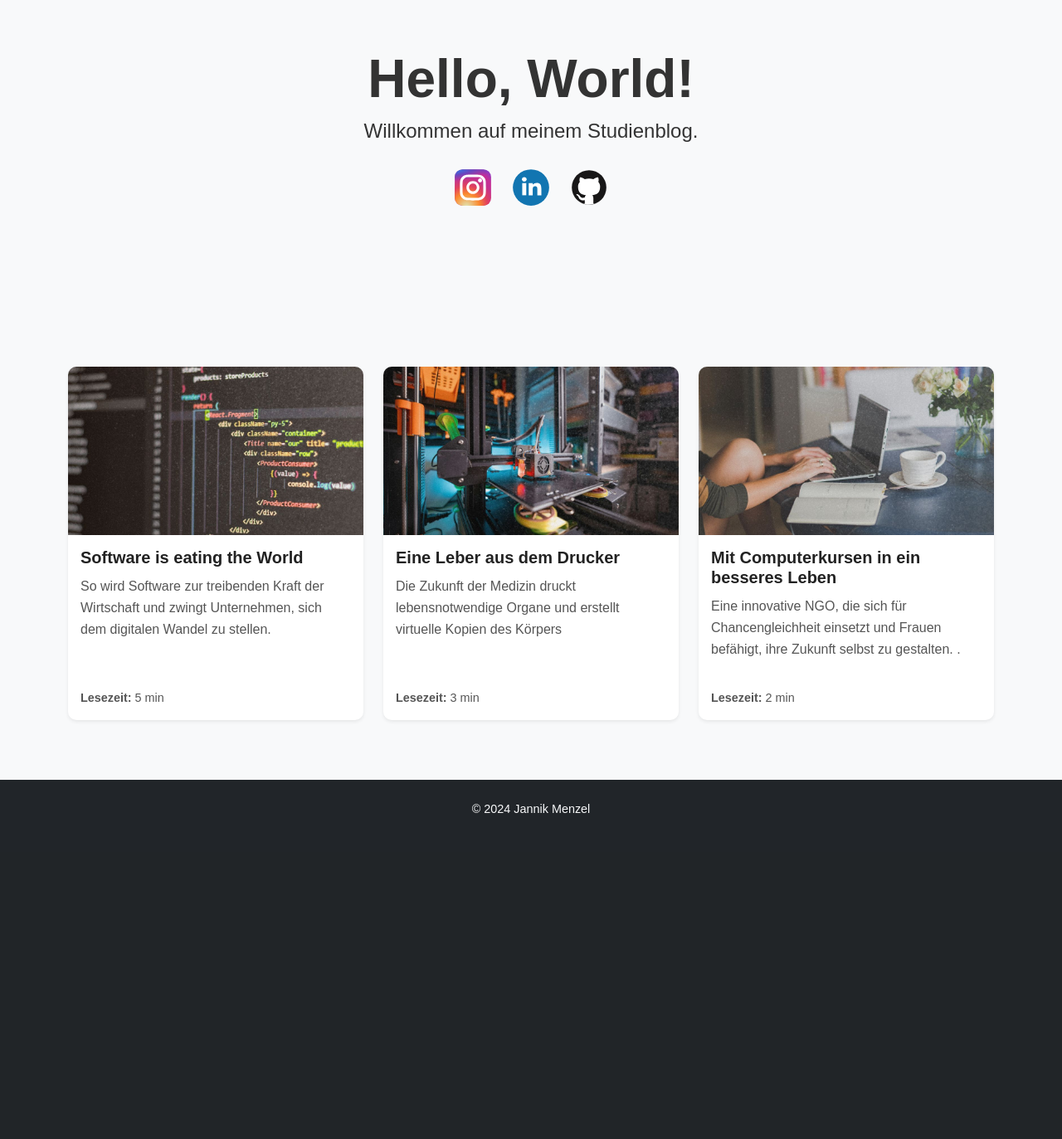
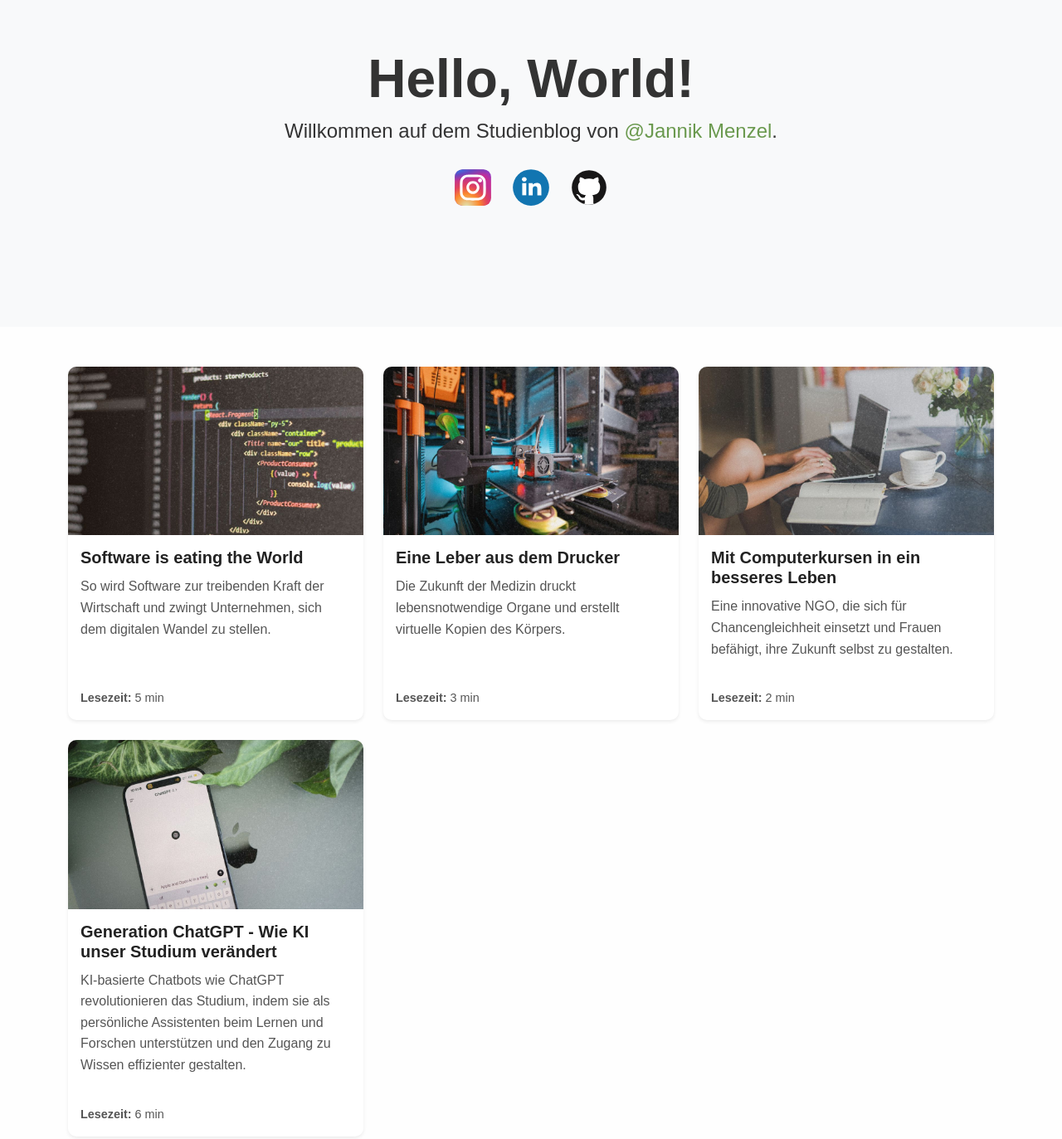
Before and after one commit to jannikmenzel/blog, a plain HTML site: page index.html in a window 1280 px wide. Shown: the part 160-1533 px from the top of the page at 83% size. Before the commit the page ends 1187 px from the top, so only its background shows below. Drawn offline with nearby package versions, Linux system fonts and the light colour scheme.

Commit message:
Artikel-4

```diff
--- a/css/styles.css
+++ b/css/styles.css
@@ -10,11 +10,16 @@ body {
     flex-direction: column;
     font-family: Arial, sans-serif;
     color: #333;
-    background-color: #f8f9fa;
+    background-color: #fefefe;
     min-height: 100vh;
     margin: 0;
     font-size: 1rem;
     line-height: 1.6;
+}
+
+.highlight-name {
+    color: #6a994e;
+    font-weight: normal;
 }
 
 /* ========================
@@ -55,6 +60,7 @@ body {
     color: #333;
     padding: 0 20px;
     overflow: hidden;
+    background-color: #f8f9fa;
 }
 
 .hero-section h1 {
--- a/index.html
+++ b/index.html
@@ -21,7 +21,7 @@
 <header class="hero-section text-center text-light">
     <div class="container py-5">
         <h1 class="display-3">Hello, World!</h1>
-        <p class="lead">Willkommen auf meinem Studienblog.</p>
+        <p class="lead">Willkommen auf dem Studienblog von <span class="highlight-name">@Jannik Menzel</span>.</p>
 
         <!-- Social Media Links -->
         <div class="social-links mt-4">
@@ -62,7 +62,7 @@
                     <img src="assets/Eine%20Leber%20aus%20dem%20Drucker.jpg" class="card-img-top" alt="Vorschaubild">
                     <div class="card-body">
                         <h5 class="card-title">Eine Leber aus dem Drucker</h5>
-                        <p class="card-text">Die Zukunft der Medizin druckt lebensnotwendige Organe und erstellt virtuelle Kopien des Körpers</p>
+                        <p class="card-text">Die Zukunft der Medizin druckt lebensnotwendige Organe und erstellt virtuelle Kopien des Körpers.</p>
                         <span class="reading-time"><strong>Lesezeit:</strong> 3 min</span>
                     </div>
                 </div>
@@ -76,8 +76,22 @@
                     <img src="assets/Mit%20Computerkursen%20in%20ein%20besseres%20Leben.jpg" class="card-img-top" alt="Vorschaubild">
                     <div class="card-body">
                         <h5 class="card-title">Mit Computerkursen in ein besseres Leben</h5>
-                        <p class="card-text">Eine innovative NGO, die sich für Chancengleichheit einsetzt und Frauen befähigt, ihre Zukunft selbst zu gestalten. .</p>
+                        <p class="card-text">Eine innovative NGO, die sich für Chancengleichheit einsetzt und Frauen befähigt, ihre Zukunft selbst zu gestalten.</p>
                         <span class="reading-time"><strong>Lesezeit:</strong> 2 min</span>
+                    </div>
+                </div>
+            </a>
+        </div>
+
+        <!-- Beitrag 4 -->
+        <div class="col-md-4 mb-4">
+            <a href="blog.html?article=4" class="text-decoration-none text-dark">
+                <div class="card shadow-sm">
+                    <img src="assets/Generation%20ChatGPT%20-%20Wie%20KI%20unser%20Studium%20veraaendert.jpg" class="card-img-top" alt="Vorschaubild">
+                    <div class="card-body">
+                        <h5 class="card-title">Generation ChatGPT - Wie KI unser Studium verändert</h5>
+                        <p class="card-text">KI-basierte Chatbots wie ChatGPT revolutionieren das Studium, indem sie als persönliche Assistenten beim Lernen und Forschen unterstützen und den Zugang zu Wissen effizienter gestalten.</p>
+                        <span class="reading-time"><strong>Lesezeit:</strong> 6 min</span>
                     </div>
                 </div>
             </a>
```
Also changed, not shown: assets/Generation ChatGPT - Wie KI unser Studium veraaendert.jpg (added), 1 other file.
